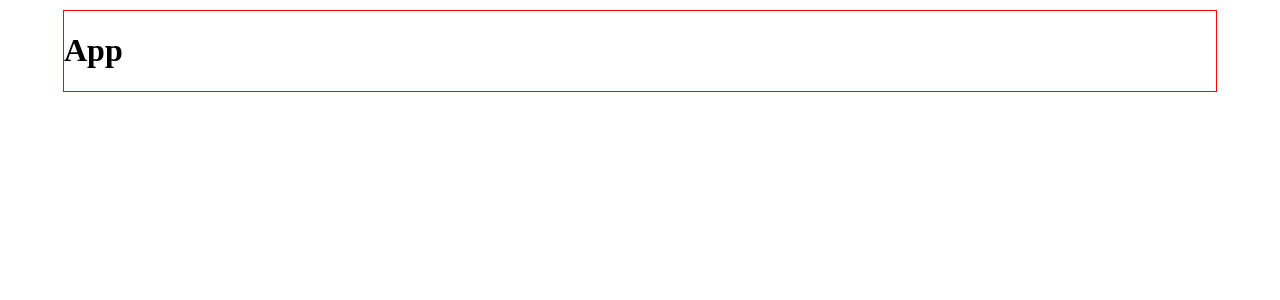
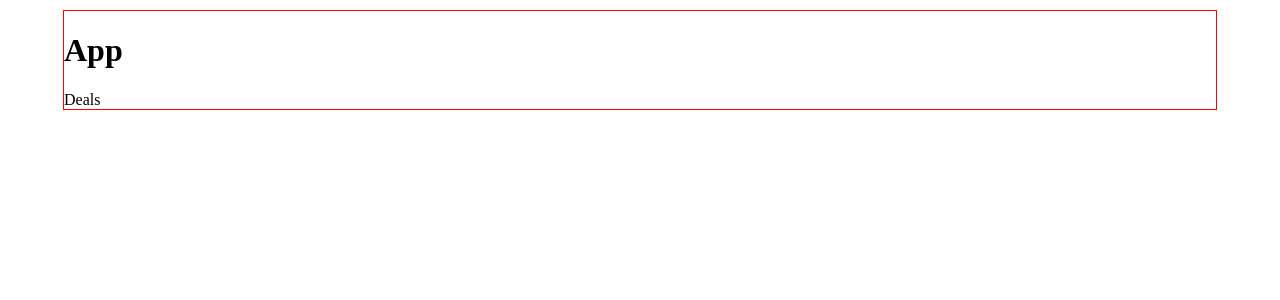
Before and after one commit to nitansh11/product-hunt, a React (Create React App) app: page / in a window 1280 px wide. Shown: the top 300 px of the page. Built offline with nearby package versions, Linux system fonts and the light colour scheme.

Commit message:
added deals component

```diff
--- a/src/App.js
+++ b/src/App.js
@@ -1,10 +1,11 @@
 import React from "react";
 import styles from "./App.module.css";
-
+import Deals from "./Components/Deals/Deals";
 const App = () => {
   return (
     <div className={styles.App}>
       <h1>App</h1>
+      <Deals />
     </div>
   );
 };
--- /dev/null
+++ b/src/Components/Deals/Deals.jsx
@@ -0,0 +1,11 @@
+import React from 'react'
+
+const Deals = () => {
+    return (
+        <div>
+            Deals
+        </div>
+    )
+}
+
+export default Deals
```
